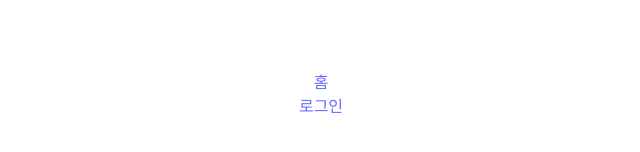
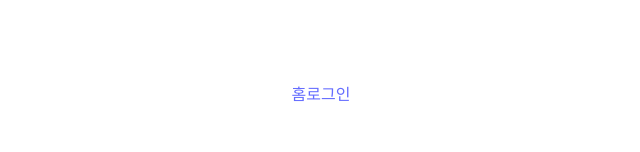
Before and after one commit to derek0k/mbti, a React (Vite) app: page /test in a window 1280 px wide. Shown: the part 286-438 px from the top of the page, without its empty margins (319-959 px from the left). Built offline with nearby package versions, Linux system fonts and the light colour scheme.

Commit message:
style: HeaderCSS 일부 수정

```diff
--- a/src/components/Header.jsx
+++ b/src/components/Header.jsx
@@ -5,9 +5,9 @@ export default function Header({ handleLogout, user }) {
 
   return (
     <header>
-      <nav>
+      <nav className="flex justify-between">
         <Link to="/">홈</Link>
-        <div className="space-x-4">
+        <div>
           {user ? (
             <>
               <button onClick={handleLogout}>로그아웃</button>
```
